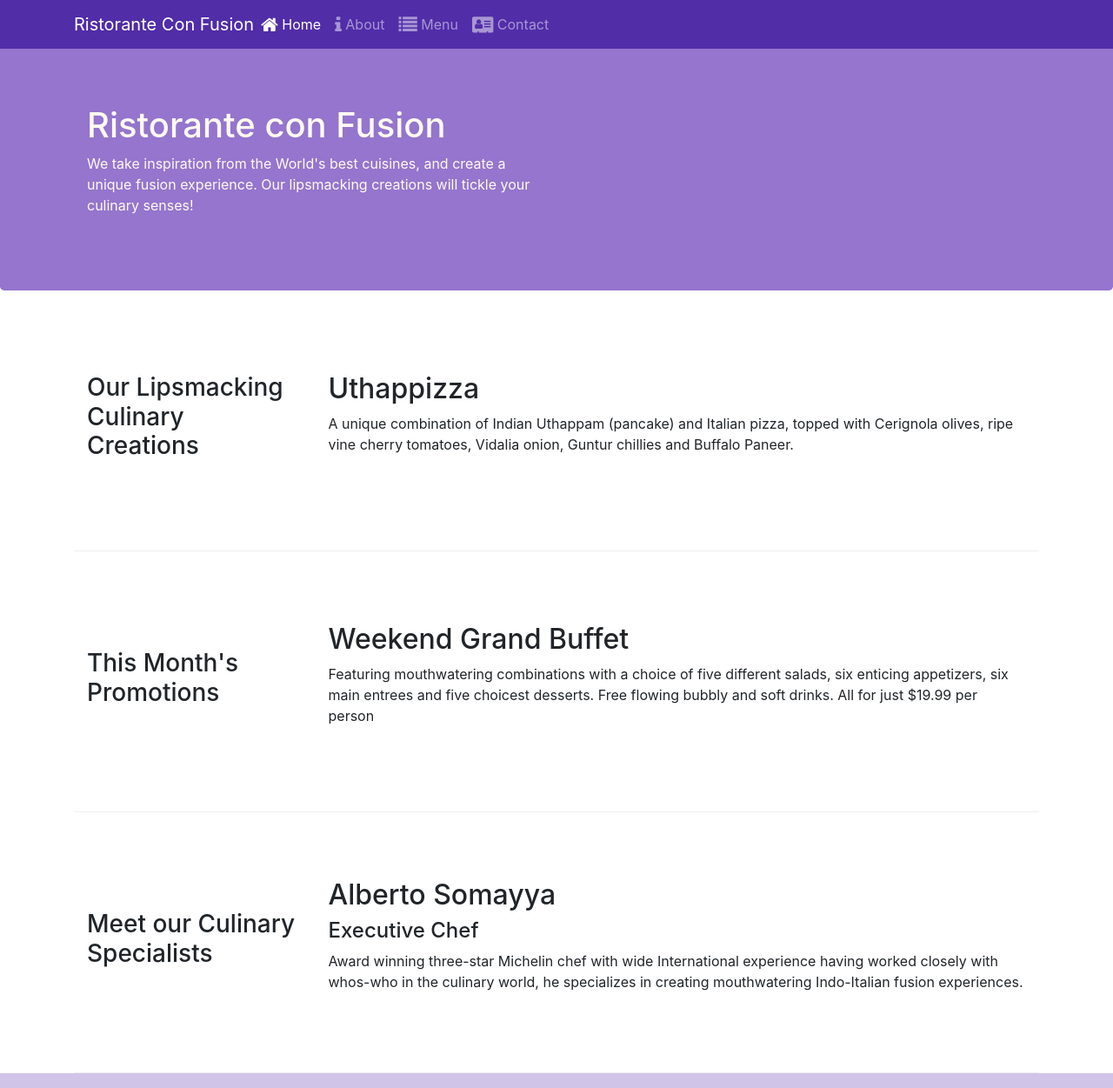
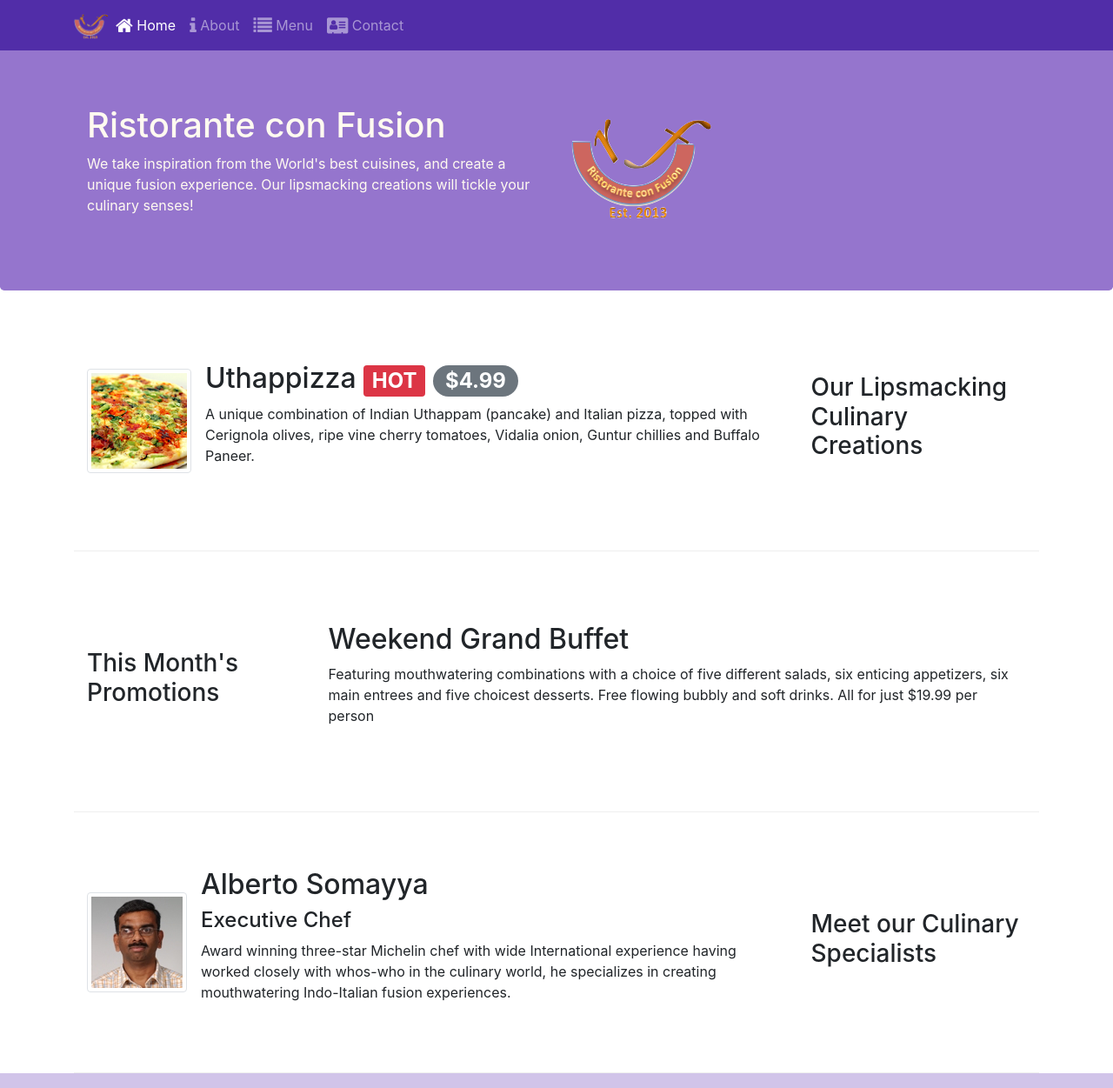
Before and after one commit to Vidyansh31/front-end-Web-development-with-Bootstrap, a website: page index.html in a window 1280 px wide. Shown: the top 1251 px of the page at 87% size. Drawn offline with nearby package versions, Linux system fonts and the light colour scheme.

Commit message:
Images,Media and Badges

```diff
--- a/index.html
+++ b/index.html
@@ -25,9 +25,9 @@
                 <span class="navbar-toggler-icon"></span>
             </button>
             <!-- Navbar-Brand is Type of logo -->
-            <a class="navbar-brand mr-auto" href="#">Ristorante Con Fusion</a>
+            <a class="navbar-brand mr-auto" href="#"><img src="img/logo.png" width="40" height="30" alt="Ristorante Con Fusion"/></a>
             <div class="collapse navbar-collapse " id="Navbar">
-                <ul class="navbar-nav mr-auto">
+                <ul class="navbar-nav mr-auto ">
                     <li class="nav-item active"><a href="#" class="nav-link"><span class="fa fa-home fa-lg"></span> Home</a></li>
                     <li class="nav-item"><a href="./aboutus.html" class="nav-link"><span class="fa fa-info fa-lg"></span> About</a></li>
                     <li class="nav-item"><a href="#" class="nav-link"><span class="fa fa-list fa-lg"></span> Menu</a></li>
@@ -45,7 +45,8 @@
                     <p>We take inspiration from the World's best cuisines, and create a unique fusion experience. Our
                         lipsmacking creations will tickle your culinary senses!</p>
                 </div>
-                <div class="col-12 col-sm">
+                <div class="col-12 col-sm align-self-center">
+                    <img src="img/logo.png" class="img-fluid"/>
                 </div>
             </div>
         </div>
@@ -53,14 +54,24 @@
 
     <div class="container">
         <div class="row row-content align-items-center">
-            <div class="col-12 col-sm-4 col-md-3">
+            <div class="col-12 col-sm-4 order-sm-last col-md-3">
                 <h3>Our Lipsmacking Culinary Creations</h3>
             </div>
-            <div class="col col-sm  col-md">
-                <h2>Uthappizza</h2>
+            <div class="col col-sm order-sm-first col-md">
+                <div class="media">
+                    <img src="img/uthappizza.png" alt="Uthappizza" class="dflex mr-3 img-thumbnail align-self-center">
+                    <div class="media-body">
+                        <h2 class="mt-0">Uthappizza
+                            <span class="badge badge-danger">HOT</span>
+                            <span class="badge badge-pill badge-secondary">$4.99</span>
+                        </h2>
                         <p class="d-none d-sm-block">A unique combination of Indian Uthappam (pancake) and Italian pizza, topped
                             with Cerignola olives, ripe vine cherry tomatoes, Vidalia onion, Guntur chillies and Buffalo Paneer.
                         </p>
+                    </div>
+
+                </div>
+
             </div>
         </div>
 
@@ -78,15 +89,21 @@
         </div>
 
         <div class="row row-content align-items-center">
-            <div class="col-12 col-sm-4 col-md-3">
+            <div class="col-12 col-sm-4 order-sm-last col-md-3">
                 <h3>Meet our Culinary Specialists</h3>
             </div>
-            <div class="col col-sm  col-md">
-                <h2>Alberto Somayya</h2>
+            <div class="col col-sm order-sm-first col-md">
+                <div class="media">
+                    <img src="img/alberto.png" alt="" class="dflex mr-3 img-thumbnail align-self-center" />
+                    <div class="media-body">
+                        <h2 class="mt-0">Alberto Somayya</h2>
                         <h4>Executive Chef</h4>
                         <p class="d-none d-sm-block">Award winning three-star Michelin chef with wide International experience
                             having worked closely with whos-who in the culinary world, he specializes in creating mouthwatering
                             Indo-Italian fusion experiences. </p>
+                    </div>
+                </div>
+
             </div>
         </div>
     </div>
```
Also changed, not shown: aboutus.html (+3 -2 lines), contactus.html (+3 -2 lines), img/alberto.png (added), img/buffet.png (added), img/logo.png (added), img/uthappizza.png (added), 1 other file. Lines whose indentation alone changed are shown as unchanged.
